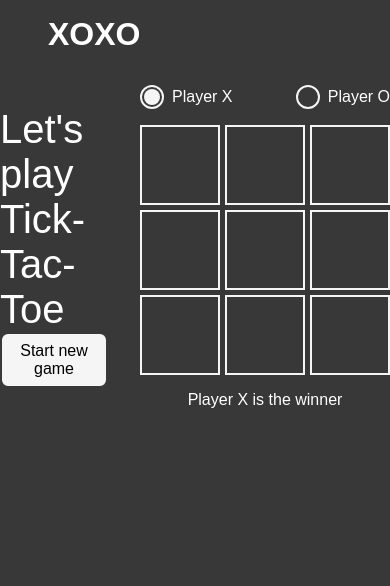
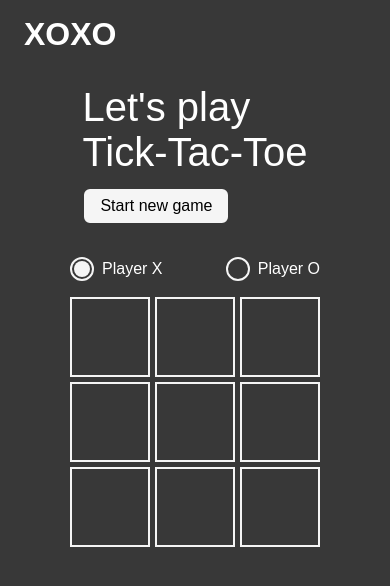
Before and after one commit to Faiz-pi/Tick-Tak-Toe, a plain HTML site: page index.html in a window 390 px wide. Both pictures are taken after a click on the button "Start new game". Drawn offline with Linux system fonts and the light colour scheme.

Commit message:
Finished

```diff
--- a/index.html
+++ b/index.html
@@ -17,13 +17,13 @@
           Let's play <br />
           Tick-Tac-Toe
         </p>
-        <button class="start-btn">Start new game</button>
+        <button class="start-btn" onclick="newGame()">Start new game</button>
       </div>
 
       <div class="game">
         <div class="names">
           <div class="player">
-            <input type="radio" name="Player" id="x" checked/>Player X
+            <input type="radio" name="Player" id="x" checked />Player X
           </div>
           <div class="player">
             <input type="radio" name="Player" id="o" />Player O
@@ -42,9 +42,7 @@
           <input type="text" />
         </div>
 
-        <div class="winner-message">
-          <p class="winner-text">Player X is the winner</p>
-        </div>
+        <div class="winner-message"></div>
       </div>
     </section>
 
--- a/script.js
+++ b/script.js
@@ -1,5 +1,7 @@
 let playerX = document.getElementById("x");
 let playerO = document.getElementById("o");
+
+let winnerMessage = document.getElementsByClassName("winner-message");
 
 const winPatterns = [
   [0, 1, 2],
@@ -43,7 +45,8 @@ inputs.forEach((input) => {
         inputs[b].value === symbol &&
         inputs[c].value === symbol
       ) {
-        console.log(`Player ${symbol} wins`);
+        winnerMessage[0].innerHTML = `Player ${symbol} wins!`;
+
         inputs.forEach((input) => {
           input.setAttribute("disabled", "disabled");
         });
@@ -51,7 +54,20 @@ inputs.forEach((input) => {
     });
 
     if (fillCount === 9) {
-      console.log("Its a draw");
+      winnerMessage[0].innerHTML = "It's a draw!";
     }
   });
 });
+
+function newGame() {
+  inputs.forEach((input) => {
+    input.value = "";
+    input.style.backgroundColor = "transparent";
+    input.removeAttribute("disabled");
+  });
+  playerO.removeAttribute("checked");
+  playerX.setAttribute("checked", "checked");
+  winnerMessage[0].innerHTML = "";
+
+  fillCount = 0;
+}
--- a/style.css
+++ b/style.css
@@ -114,3 +114,24 @@ input[type="text"]:focus {
   outline: none;
   background-color: whitesmoke;
 }
+
+/* Small devices (phones, 0–599px) */
+@media (max-width: 599px) {
+  section{
+    flex-direction: column;
+  }
+  header{
+    margin-left: 0.5rem;
+  }
+
+}
+
+/* Medium devices (tablets, 600px–899px) */
+@media (min-width: 600px) and (max-width: 899px) {
+  section{
+    flex-direction: column;
+  }
+  header{
+    margin-left: 1rem;
+  }
+}
```
